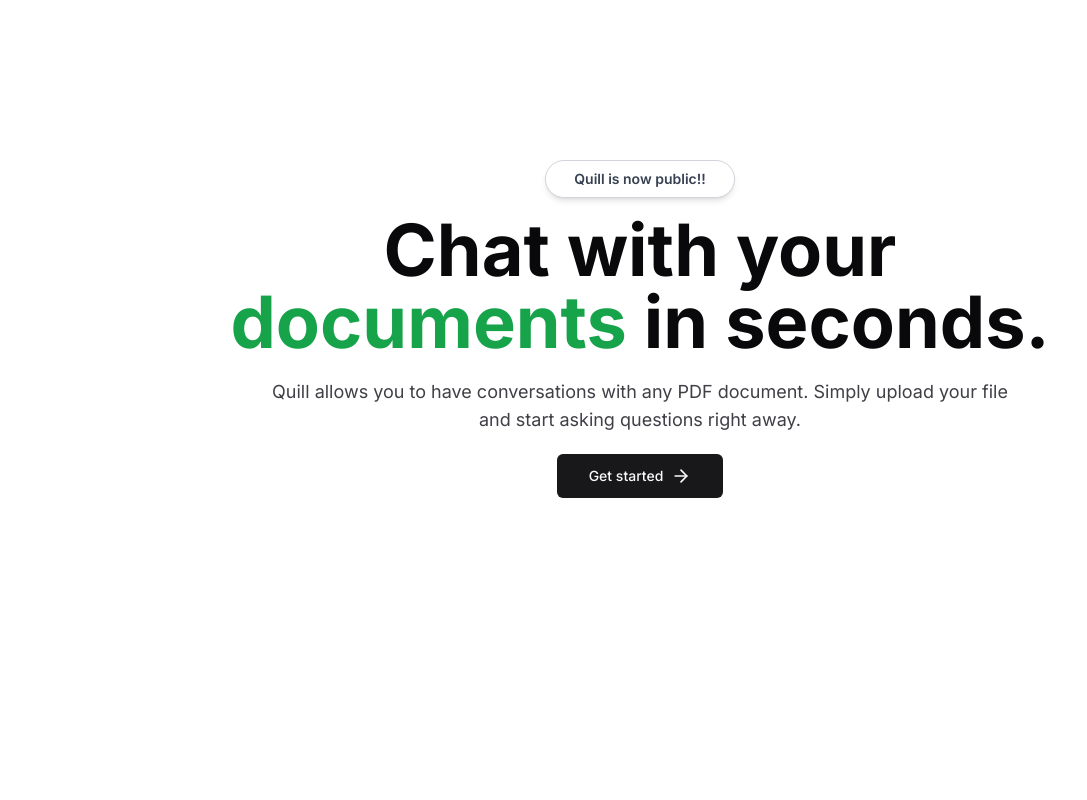
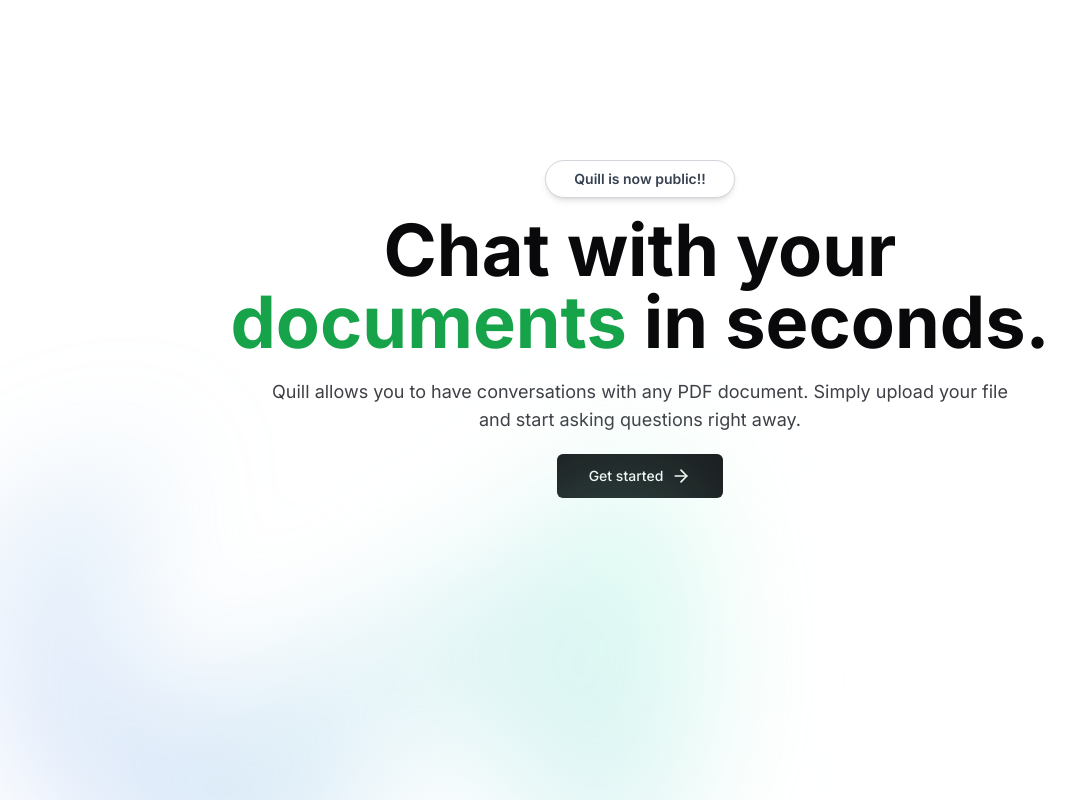
Before and after one commit to nskntc/Chat-with-your-pdf, a Next.js app: page / in a window 1280 px wide. Shown: the top 800 px of the page, without its empty margins (0-1087 px from the left). Built offline with nearby package versions, Linux system fonts and the light colour scheme.

Commit message:
add: value proposition section to page

```diff
--- a/src/app/page.tsx
+++ b/src/app/page.tsx
@@ -7,6 +7,7 @@
 
 export default function Home() {
   return (
+    <>
       <MaxWidthWrapper className="mb-12 mt-28 sm:mt-40 flex flex-col items-center justify-center text-center">
         <div className="mx-auto mb-4 flex max-w-fit items-center justify-center space-x-2 overflow-hidden rounded-full border border-gray-300 bg-white px-7 py-2 shadow-md backdrop-blur trasition-all hover:border-gray-500 hover:bg-white/50">
           <p className="text-sm font-semibold text-gray-700">
@@ -29,5 +30,20 @@
           Get started <ArrowRight className="ml-2 h-5 w-5" />
         </Link>
       </MaxWidthWrapper>
+
+      {/* value proposition section */}
+      <div>
+        <div className="relative isolate">
+          <div aria-hidden="true"/* for screen readers */ className="pointer-events-none absolute inset-x-0 -top-40 -z-10 transform-gpu overflow-hidden blur-3xl sm:-top-80">
+            <div style={{
+                clipPath: 'polygon(74.1% 44.1%, 100% 61.6%, 97.5% 26.9%, 85.5% 0.1%, 80.7% 2%, 72.5% 32.5%, 60.2% 62.4%, 52.4% 68.1%, 47.5% 58.3%, 45.2% 34.5%, 27.5% 76.7%, 0.1% 64.9%, 17.9% 100%, 27.6% 76.8%, 76.1% 97.7%, 74.1% 44.1%)',
+            }} className="relative left-[calc(50%-11rem)] aspect-[1155/678] w-[36.125rem] -translate-x-1/2 rotate-[30deg] bg-gradient-to-tr from-[#8480ff] to-[#89fcc8] opacity-30 sm:left-[calc(50%-30rem)] sm:w-[72.1875rem]">
+            </div>
+          </div>
+        </div>
+      </div>
+
+
+    </>
   )
 }
```
Lines whose indentation alone changed are shown as unchanged.
